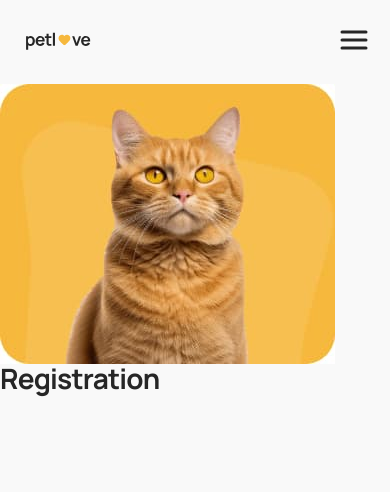
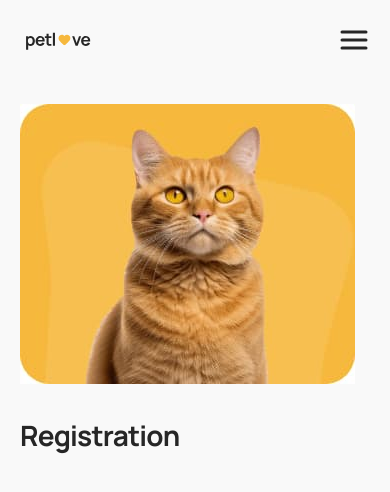
Before and after one commit to AlexandraKhalimon/pet-love-app, a Next.js app: page /register in a window 390 px wide. Shown: the top 492 px of the page. Built offline with nearby package versions, Linux system fonts and the light colour scheme.

Commit message:
style(register): add mobile styles

```diff
--- a/app/(public routes)/register/page.module.css
+++ b/app/(public routes)/register/page.module.css
@@ -0,0 +1,7 @@
+.section {
+  padding: 20px;
+}
+
+.image {
+  margin-bottom: 37px;
+}
--- a/app/(public routes)/register/page.tsx
+++ b/app/(public routes)/register/page.tsx
@@ -1,11 +1,16 @@
+import css from "./page.module.css";
 import PetBlock from "@/components/PetBlock/PetBlock";
 import Title from "@/components/Title/Title";
 
 export default function Register() {
   return (
-    <>
-      <PetBlock src="/images/pet-cat-mobile.jpg" alt="Cat" />
+    <section className={css.section}>
+      <PetBlock
+        src="/images/pet-cat-mobile.jpg"
+        alt="Cat"
+        className={css.image}
+      />
       <Title title={"Registration"} />
-    </>
+    </section>
   );
 }
```
